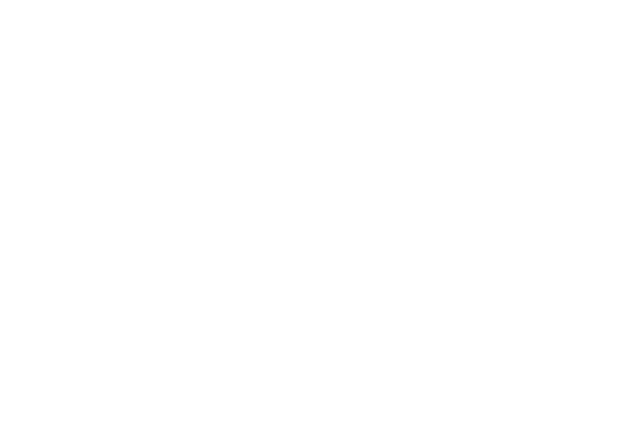
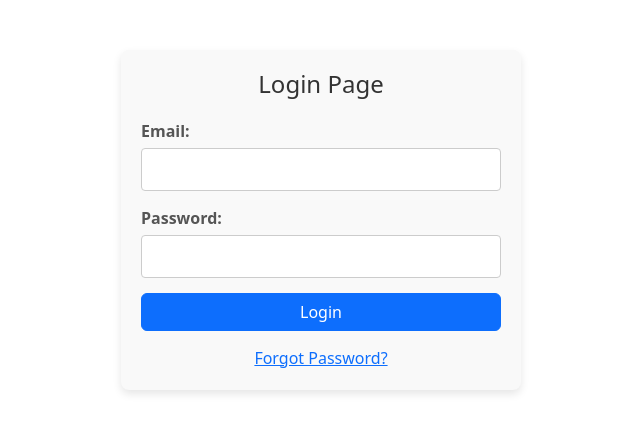
Before and after one commit to Naidu8820/react, a React (Create React App) app: page / in a window 1280 px wide. Before the commit this address had no page. Shown: the top 432 px of the page, without its empty margins (319-959 px from the left). Built offline with nearby package versions, Linux system fonts and the light colour scheme.

Commit message:
new changes

```diff
--- a/src/App.css
+++ b/src/App.css
@@ -184,3 +184,69 @@
   button:hover {
     background-color: #e60000;
   }
+
+  /* Login.css */
+.login-container {
+    width: 100%;
+    max-width: 400px;
+    margin: 50px auto;
+    padding: 20px;
+    background-color: #f9f9f9;
+    border-radius: 8px;
+    box-shadow: 0 4px 8px rgba(0, 0, 0, 0.1);
+  }
+
+  .login-container h1 {
+    text-align: center;
+    font-size: 24px;
+    margin-bottom: 20px;
+    color: #333;
+  }
+
+  form div {
+    margin-bottom: 15px;
+  }
+
+  label {
+    font-weight: bold;
+    display: block;
+    margin-bottom: 5px;
+    color: #555;
+  }
+
+  input[type="email"],
+  input[type="password"] {
+    width: 100%;
+    padding: 10px;
+    font-size: 14px;
+    border: 1px solid #ccc;
+    border-radius: 4px;
+  }
+
+  button {
+    width: 100%;
+    padding: 10px;
+    font-size: 16px;
+    background-color: #007bff;
+    color: white;
+    border: none;
+    border-radius: 4px;
+    cursor: pointer;
+    transition: background-color 0.3s;
+  }
+
+  button:hover {
+    background-color: #0056b3;
+  }
+
+  a {
+    display: block;
+    text-align: center;
+    margin-top: 15px;
+    color: #007bff;
+    text-decoration: none;
+  }
+
+  a:hover {
+    text-decoration: underline;
+  }
--- a/src/App.js
+++ b/src/App.js
@@ -20,7 +20,7 @@
     <CartProvider>
       <Router>
         <Routes>
-          <Route path='/react' element={<Login />} />
+          <Route path='/' element={<Login />} />
           <Route path='/dashboard' element={<Dashboard />} />
           <Route path='/mobile' element={<Mobile />} />
           <Route path='/mobile/:id' element={<MobileDisplay />} />
--- a/src/Pages/Login.jsx
+++ b/src/Pages/Login.jsx
@@ -1,13 +1,80 @@
-import React from 'react'
-import { Link } from 'react-router-dom'
+import React, { useState } from 'react';
+import { Link, useNavigate } from 'react-router-dom';
 
 function Login() {
+  const [email, setEmail] = useState('');
+  const [password, setPassword] = useState('');
+  const [error, setError] = useState(null); // To store error messages
+  const nav = useNavigate();
+
+  // Function to validate email format
+  const validateEmail = (email) => {
+    const regex = /^[^\s@]+@[^\s@]+\.[^\s@]+$/;
+    return regex.test(email);
+  };
+
+  const handleSubmit = async (e) => {
+    e.preventDefault();
+
+    // Reset previous errors
+    setError(null);
+
+    // Check if email and password are provided
+    if (!email || !password) {
+      setError('Please fill in both fields');
+      return;
+    }
+
+    // Validate email format
+    if (!validateEmail(email)) {
+      setError('Please enter a valid email address');
+      return;
+    }
+
+    // Simulate login (this would be an API call in a real app)
+    if (email === 'user@gmail.com' && password === '1234') {
+      nav('/dashboard');  // Redirect to the home page
+    } else {
+      setError('Invalid credentials. Please try again.');
+    }
+  };
+
   return (
-    <>
-    <h1>This is login page</h1>
-    <Link to='/dashboard'><button className='btn btn-primary'>login</button></Link>
-    </>
-  )
+    <div className="login-container">
+      <h1>Login Page</h1>
+
+      {/* Show error message if there's any */}
+      {error && <div className="error-message">{error}</div>}
+
+      <form onSubmit={handleSubmit}>
+        <div>
+          <label htmlFor="email">Email:</label>
+          <input
+            type="email"
+            id="email"
+            value={email}
+            onChange={(e) => setEmail(e.target.value)}
+            required
+          />
+        </div>
+
+        <div>
+          <label htmlFor="password">Password:</label>
+          <input
+            type="password"
+            id="password"
+            value={password}
+            onChange={(e) => setPassword(e.target.value)}
+            required
+          />
+        </div>
+
+        <button type="submit" className="btn btn-primary">Login</button>
+      </form>
+
+      <Link to="/forgot-password">Forgot Password?</Link>
+    </div>
+  );
 }
 
-export default Login
+export default Login;
```
